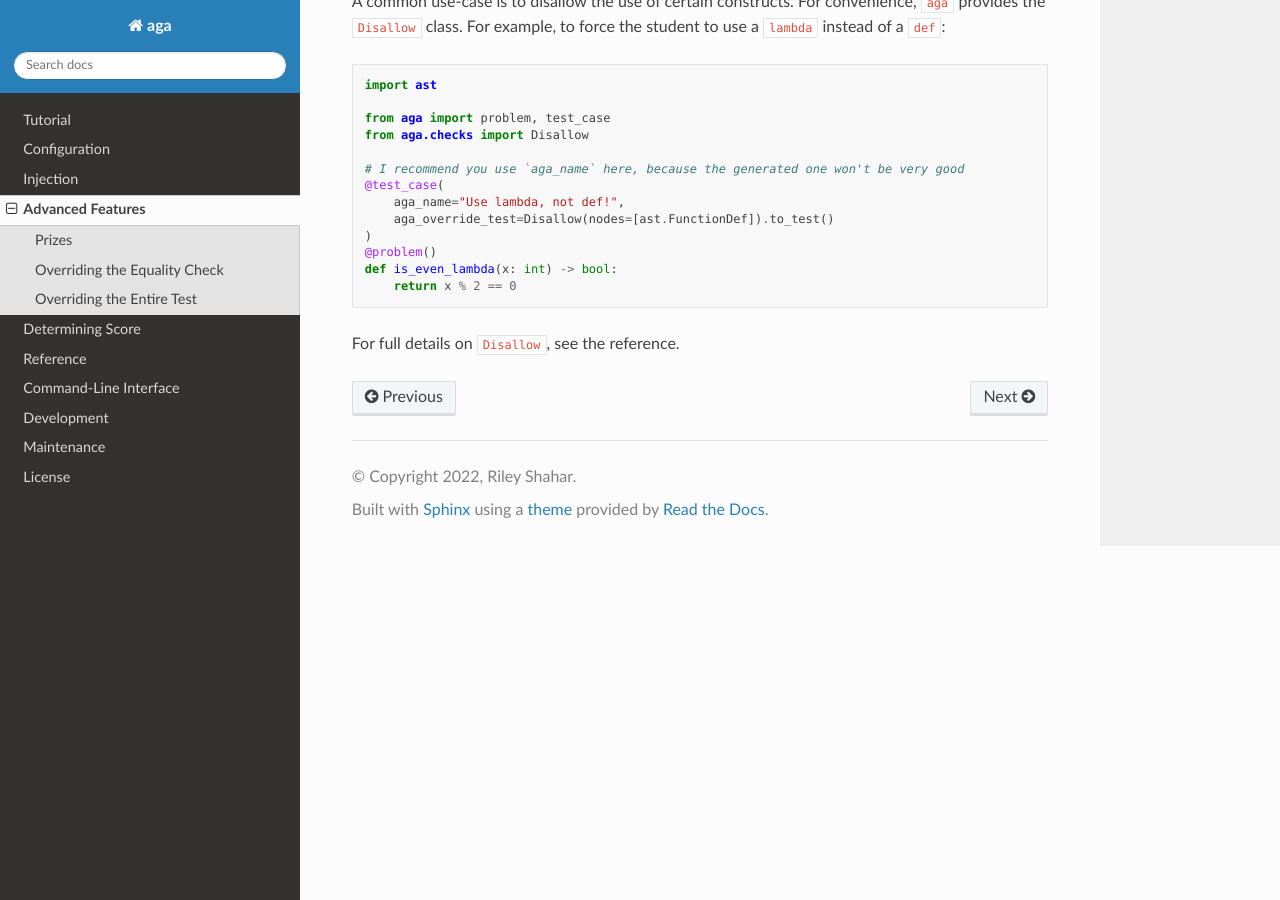
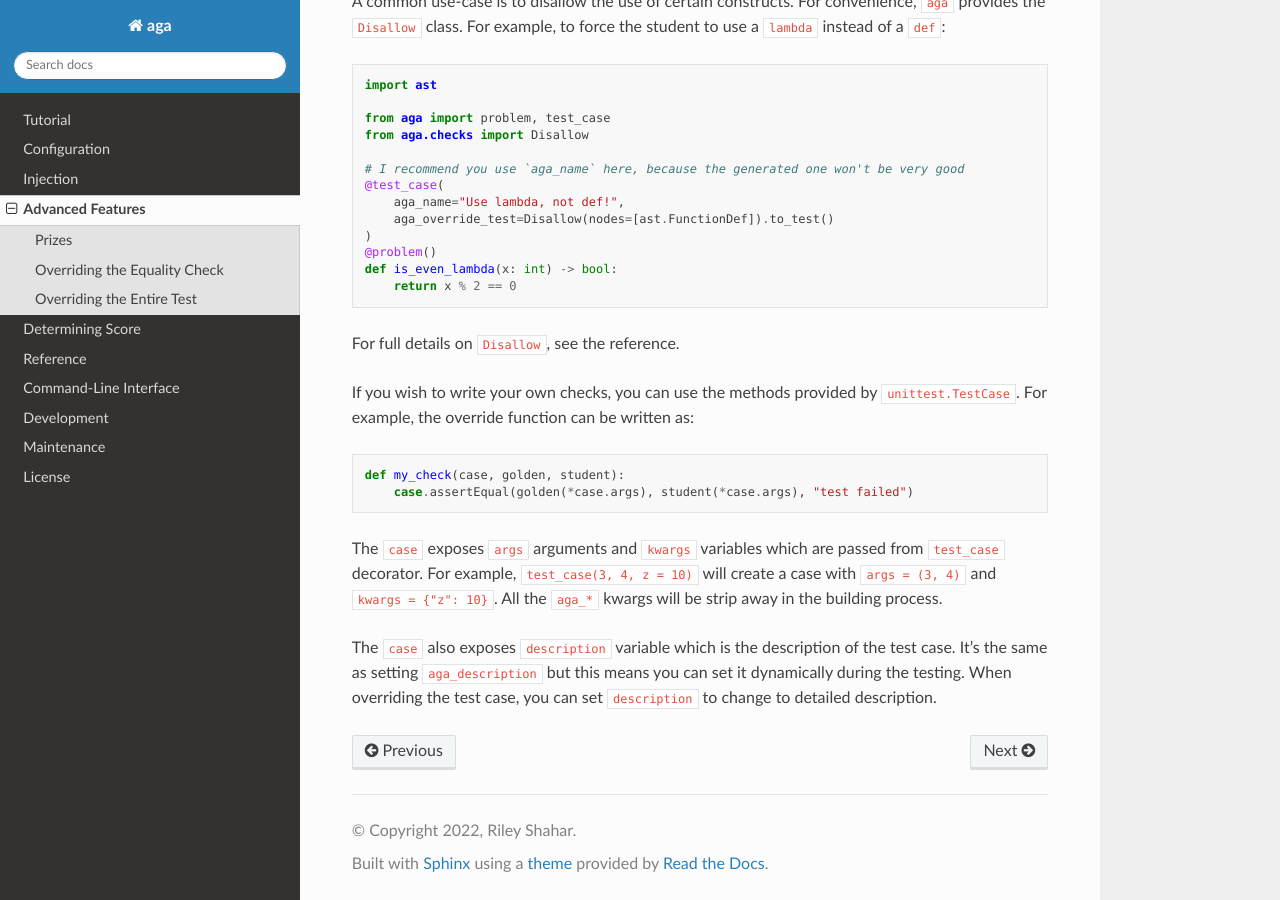
Before and after one commit to rileyshahar/aga, a Sphinx documentation site: the page built from docs/advanced.md, in a window 1280 px wide and 900 px high, scrolled down 1832 px. Built offline with Sphinx 7.4.7 and the Read the Docs theme 2.0.0, drawn with Linux system fonts in a browser that asks for light colours.

Commit message:
add docs

````diff
--- a/docs/advanced.md
+++ b/docs/advanced.md
@@ -110,3 +110,14 @@ def is_even_lambda(x: int) -> bool:
 ```
 
 For full details on `Disallow`, see the reference.
+
+If you wish to write your own checks, you can use the methods provided by [`unittest.TestCase`](https://docs.python.org/3/library/unittest.html#unittest.TestCase). For example, the override function can be written as:
+
+```python
+def my_check(case, golden, student):
+    case.assertEqual(golden(*case.args), student(*case.args), "test failed")
+```
+
+The `case` exposes `args` arguments and `kwargs` variables which are passed from `test_case` decorator. For example, `test_case(3, 4, z = 10)` will create a case with `args = (3, 4)` and `kwargs = {"z": 10}`. All the `aga_*` kwargs will be strip away in the building process.
+
+The `case` also exposes `description` variable which is the description of the test case. It's the same as setting `aga_description` but this means you can set it dynamically during the testing. When overriding the test case, you can set `description` to change to detailed description.
````
Also changed, not shown: 1 other file.
